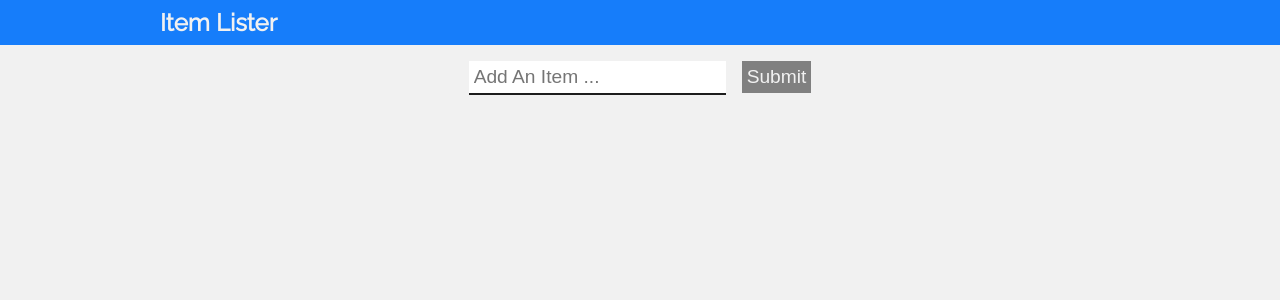
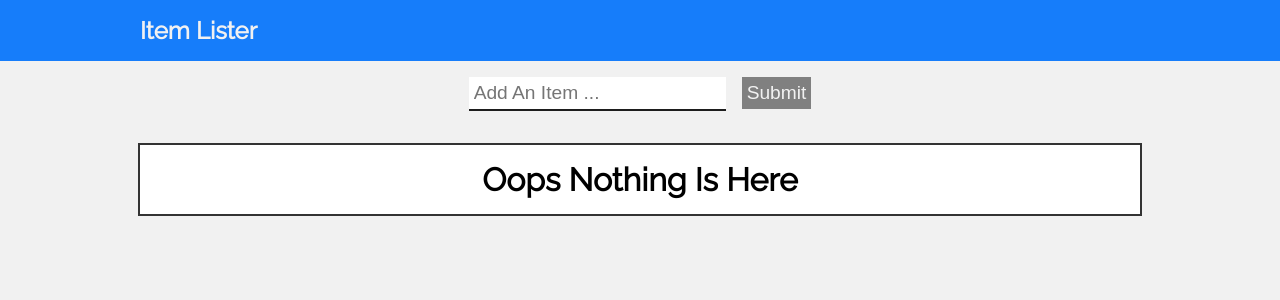
Before and after one commit to Austinmoore1492/React-Item-Lister, a React (Create React App) app: page / in a window 1280 px wide. Shown: the top 300 px of the page. Built offline with nearby package versions, Linux system fonts and the light colour scheme.

Commit message:
Conditionally render items
If not items are saved then the container is filled with a message. Fixed a problem where the container would still show as a large border.

```diff
--- a/src/App.js
+++ b/src/App.js
@@ -81,11 +81,20 @@ class App extends Component {
         <NavBar />
         <AddItem addItem={this.addItem} />
 
-        <Items
-          items={this.state.items}
-          markComplete={this.markComplete}
-          delItems={this.delItems}
-        />
+        <div className="container">
+          {this.state.items.length > 0 && (
+            <Items
+              items={this.state.items}
+              markComplete={this.markComplete}
+              delItems={this.delItems}
+            />
+          )}
+          {this.state.items.length === 0 && (
+            <div className="no-items">
+              <h1>Oops Nothing is here</h1>
+            </div>
+          )}
+        </div>
       </div>
     );
   }
--- a/src/components/ItemsList.js
+++ b/src/components/ItemsList.js
@@ -11,7 +11,7 @@ export class ItemsList extends Component {
       paddingLeft: '30px',
       borderBottom: '2px solid #333',
       margin: '2rem auto',
-      width: '75%'
+      width: '80%'
     };
   };
 
--- a/src/styles.css
+++ b/src/styles.css
@@ -22,9 +22,9 @@ a {
 
 .navStyle {
   margin: auto;
-  width: 75%;
+  max-width: 1000px;
   color: #f1f1f1;
-  padding: 0.5rem;
+  padding: 1rem;
 }
 
 .inputForm {
@@ -34,6 +34,18 @@ a {
   font-size: 1.2rem;
   padding: 5px;
   margin-right: 1rem;
+}
+
+.container {
+  background: #fff;
+  max-width: 1000px;
+  margin: 2rem auto;
+  border: 2px solid #333;
+}
+
+.no-items {
+  padding: 1rem;
+  text-align: center;
 }
 
 .items,
@@ -46,7 +58,6 @@ input {
 .items {
   position: relative;
   font-weight: normal;
-  background-color: #f2f2f2;
 }
 
 input[type='checkbox'] {
```
